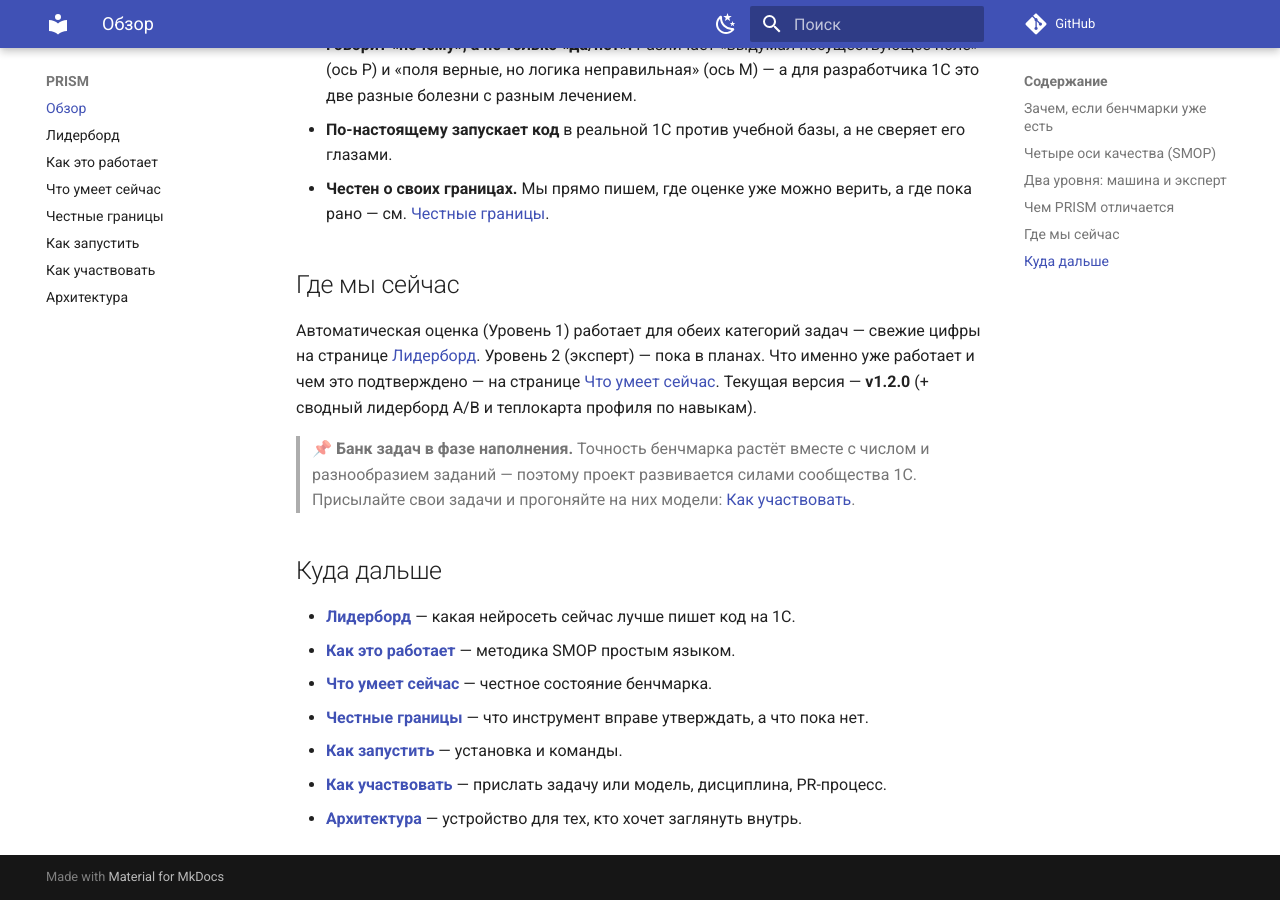
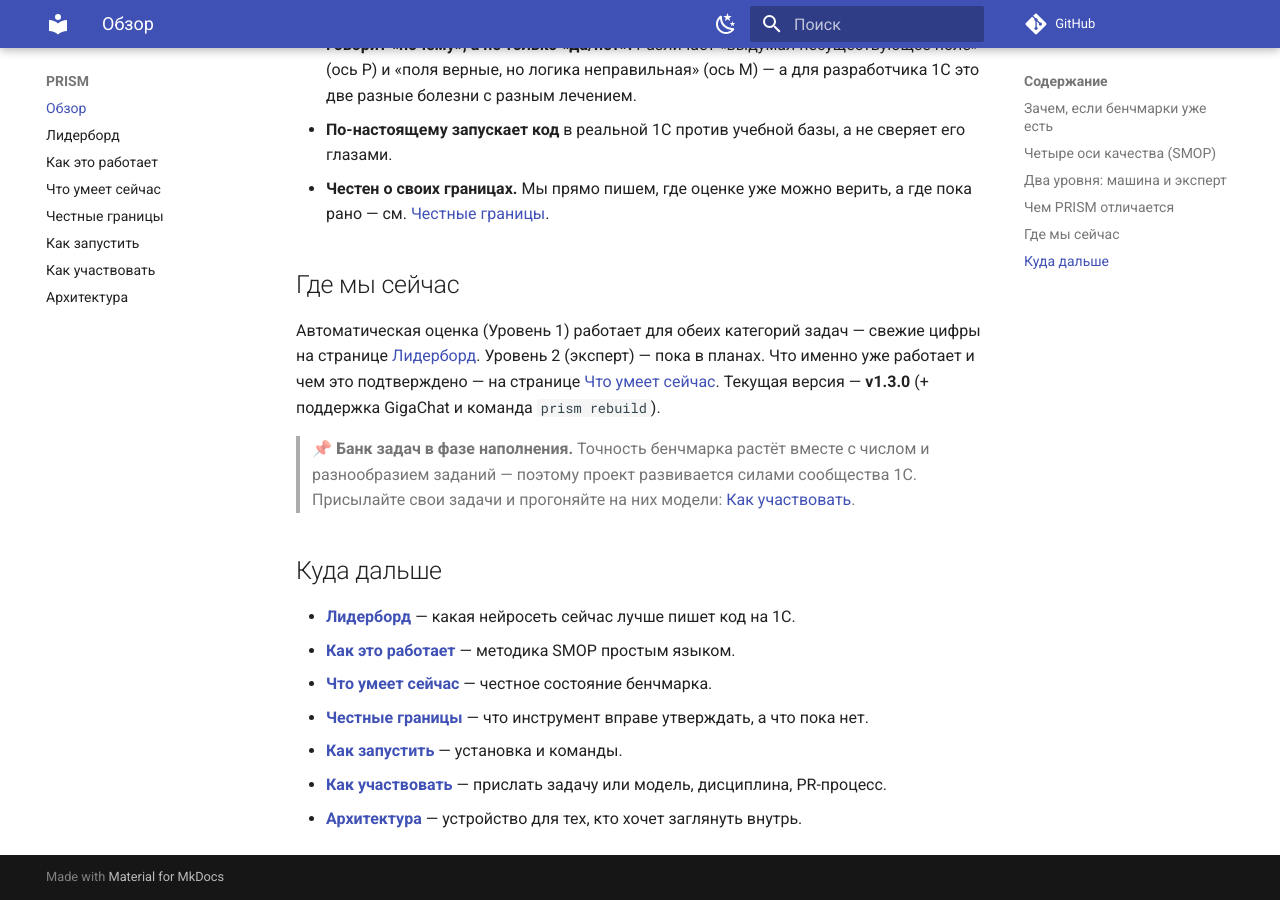
Before and after one commit to genlab-1c/prism, an MkDocs documentation site: the page built from docs/index.md, in a window 1280 px wide and 900 px high, scrolled down 2043 px. Built offline with MkDocs 1.6.1 and Material for MkDocs 9.7.7, drawn with Linux system fonts in a browser that asks for light colours; comment, search, counter and statistics services are not loaded.

Commit message:
chore(release): bump remaining version strings to 1.3.0
Бейдж README, docs/index и uv.lock отстали на 1.2.0 в релизном коммите — догоняю до 1.3.0. Метрика и задачи не менялись.

```diff
--- a/docs/index.md
+++ b/docs/index.md
@@ -75,7 +75,7 @@ PRISM измеряет в два уровня — и это важно поня
 Автоматическая оценка (Уровень 1) работает для обеих категорий задач — свежие цифры на
 странице [Лидерборд](leaderboard.md). Уровень 2 (эксперт) — пока в планах. Что именно уже
 работает и чем это подтверждено — на странице [Что умеет сейчас](status.md). Текущая версия —
-**v1.2.0** (+ сводный лидерборд A/B и теплокарта профиля по навыкам).
+**v1.3.0** (+ поддержка GigaChat и команда `prism rebuild`).
 
 > 📌 **Банк задач в фазе наполнения.** Точность бенчмарка растёт вместе с числом и
 > разнообразием заданий — поэтому проект развивается силами сообщества 1С. Присылайте свои
```
Also changed, not shown: README.md (+1 -1 lines), 1 other file.
